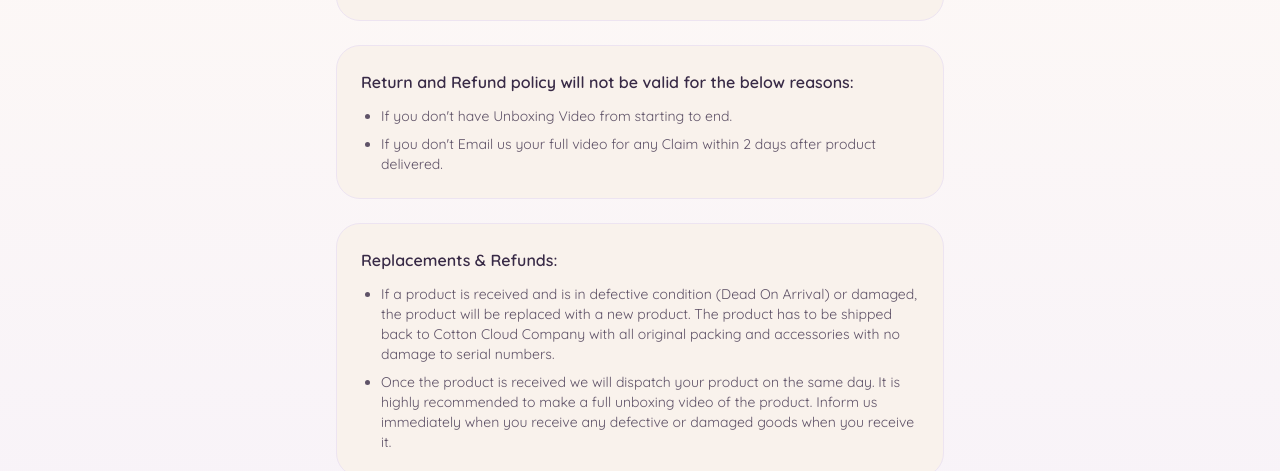
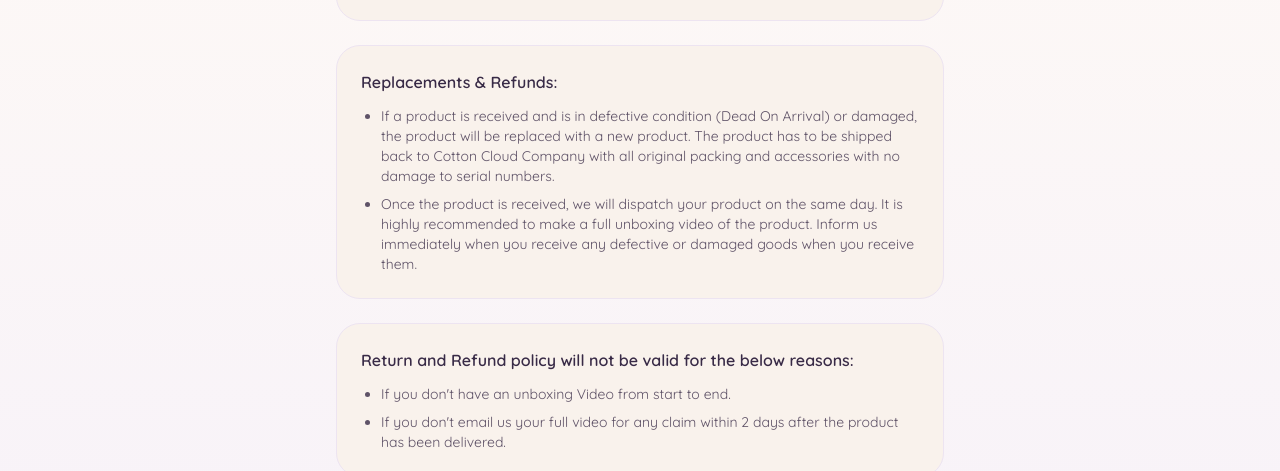
Before and after one commit to cottoncloudtech28-droid/cloud_cotton, a Next.js app in the folder frontend/: page /returns in a window 1280 px wide. Shown: the part 330-801 px from the top of the page. Built offline with nearby package versions, Linux system fonts and the light colour scheme; no server answers.

Commit message:
feat: update returns page with revised refund policy details and improved wording

```diff
--- a/frontend/app/returns/page.tsx
+++ b/frontend/app/returns/page.tsx
@@ -35,16 +35,6 @@ export default function ReturnsPage() {
 
         <div className="mt-6 p-6 rounded-3xl bg-muted border border-border text-foreground/80 leading-relaxed space-y-3">
           <p className="text-base font-semibold text-foreground">
-            Return and Refund policy will not be valid for the below reasons:
-          </p>
-          <ul className="list-disc pl-5 space-y-2 text-sm">
-            <li>If you don't have Unboxing Video from starting to end.</li>
-            <li>If you don't Email us your full video for any Claim within 2 days after product delivered.</li>
-          </ul>
-        </div>
-
-        <div className="mt-6 p-6 rounded-3xl bg-muted border border-border text-foreground/80 leading-relaxed space-y-3">
-          <p className="text-base font-semibold text-foreground">
             Replacements &amp; Refunds:
           </p>
           <ul className="list-disc pl-5 space-y-2 text-sm">
@@ -55,10 +45,20 @@ export default function ReturnsPage() {
               serial numbers.
             </li>
             <li>
-              Once the product is received we will dispatch your product on the same day. It is
+              Once the product is received, we will dispatch your product on the same day. It is
               highly recommended to make a full unboxing video of the product. Inform us
-              immediately when you receive any defective or damaged goods when you receive it.
+              immediately when you receive any defective or damaged goods when you receive them.
             </li>
+          </ul>
+        </div>
+
+        <div className="mt-6 p-6 rounded-3xl bg-muted border border-border text-foreground/80 leading-relaxed space-y-3">
+          <p className="text-base font-semibold text-foreground">
+            Return and Refund policy will not be valid for the below reasons:
+          </p>
+          <ul className="list-disc pl-5 space-y-2 text-sm">
+            <li>If you don't have an unboxing Video from start to end.</li>
+            <li>If you don't email us your full video for any claim within 2 days after the product has been delivered.</li>
           </ul>
         </div>
 
```
